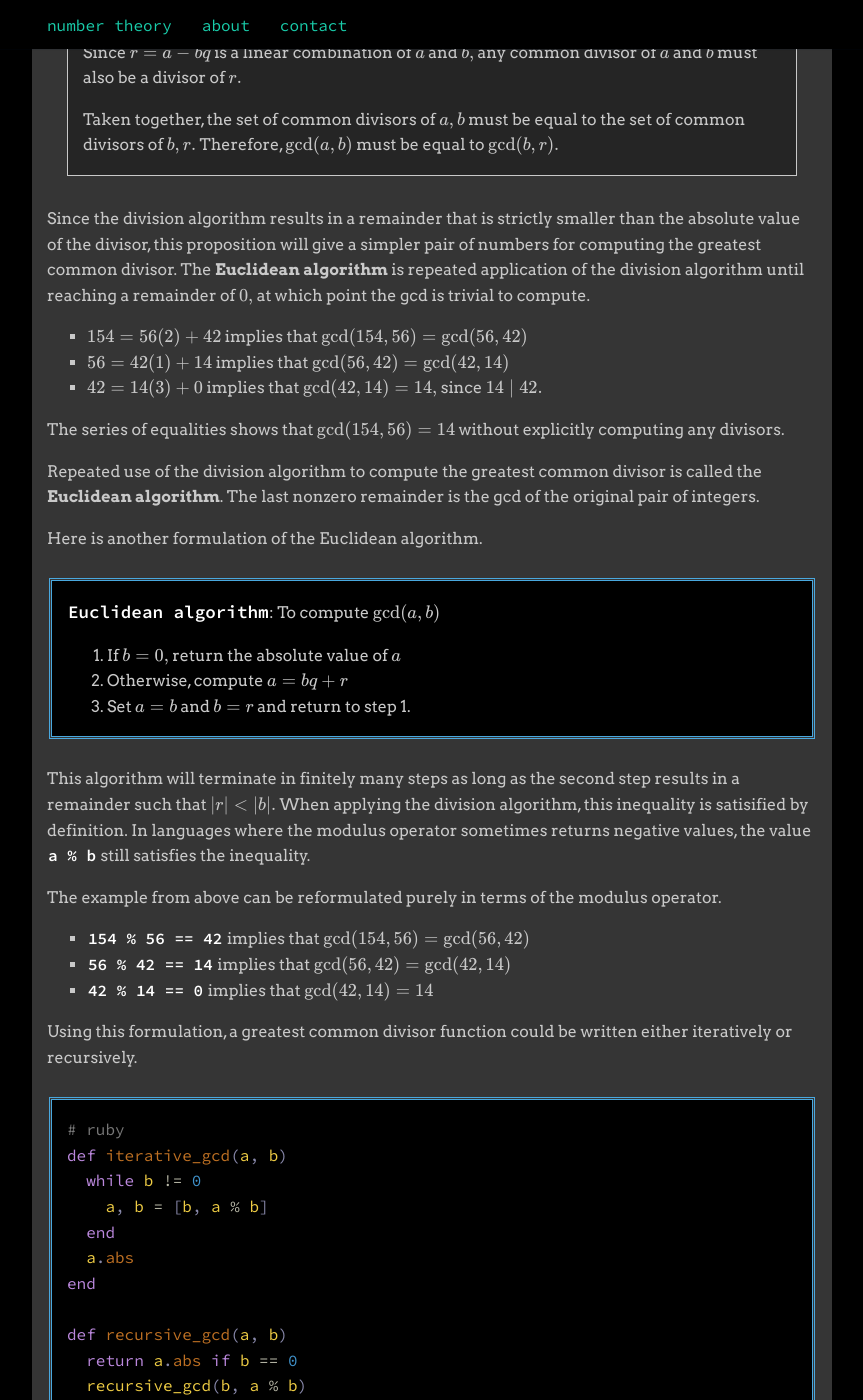
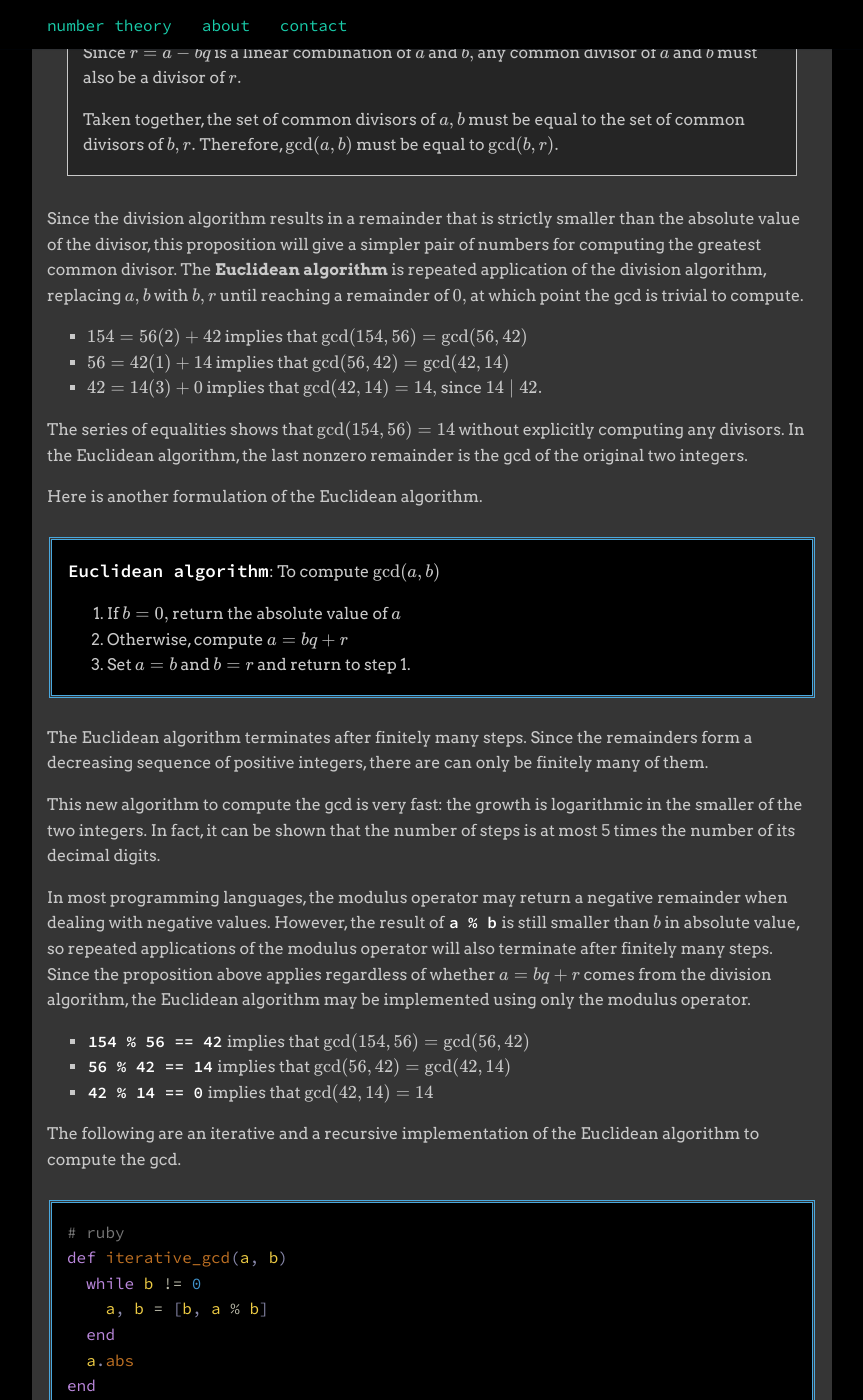
Before and after one commit to itscomputers/itscomputers.github.io, a Jekyll site: the page built from _sections/01_03_greatest_common_divisor.md, in a window 1280 px wide and 1400 px high, scrolled down 1417 px. Shown: the whole window, without its empty margins (208-1071 px from the left). Built offline with Jekyll 4.4.1, drawn with Linux system fonts in a browser that asks for light colours; formulas are drawn with MathJax 3; some of the changed text lies outside the part shown.

Commit message:
updates to section 3

```diff
--- a/_sections/01_03_greatest_common_divisor.md
+++ b/_sections/01_03_greatest_common_divisor.md
@@ -88,9 +88,9 @@ developing a more efficient algorithm to compute the gcd.
 Since the division algorithm results in a remainder that is strictly
 smaller than the absolute value of the divisor, this proposition will give
 a simpler pair of numbers for computing the greatest common divisor.  The
-**Euclidean algorithm** is repeated application of the division algorithm
-until reaching a remainder of $$ 0, $$ at which point the gcd is trivial
-to compute.
+**Euclidean algorithm** is repeated application of the division algorithm,
+replacing $$ a, b $$ with $$ b, r $$ until reaching a remainder of $$ 0, $$
+at which point the gcd is trivial to compute.
 
 - $$ 154 = 56(2) + 42 $$ implies that $$ \gcd(154, 56) = \gcd(56, 42) $$
 - $$ 56 = 42(1) + 14 $$ implies that $$ \gcd(56, 42) = \gcd(42, 14) $$
@@ -98,11 +98,8 @@ to compute.
 $$ 14 \mid 42. $$
 
 The series of equalities shows that $$ \gcd(154, 56) = 14 $$ without
-explicitly computing any divisors.
-
-Repeated use of the division algorithm to compute the greatest common
-divisor is called the **Euclidean algorithm**.  The last nonzero remainder
-is the gcd of the original pair of integers.
+explicitly computing any divisors.  In the Euclidean algorithm, the last
+nonzero remainder is the gcd of the original two integers.
 
 Here is another formulation of the Euclidean algorithm.
 
@@ -113,21 +110,29 @@ Here is another formulation of the Euclidean algorithm.
 > 2. Otherwise, compute $$ a = bq + r $$
 > 3. Set $$ a = b $$ and $$ b = r $$ and return to step 1.
 
-This algorithm will terminate in finitely many steps as long as the second
-step results in a remainder such that $$ |r| < |b|. $$  When applying the
-division algorithm, this inequality is satisified by definition.  In
-languages where the modulus operator sometimes returns negative values,
-the value `a % b` still satisfies the inequality.
+The Euclidean algorithm terminates after finitely many steps.  Since the
+remainders form a decreasing sequence of positive integers, there are
+can only be finitely many of them.
 
-The example from above can be reformulated purely in terms of the modulus
-operator.
+This new algorithm to compute the gcd is very fast: the growth is
+logarithmic in the smaller of the two integers.  In fact, it can be shown
+that the number of steps is at most 5 times the number of its decimal
+digits.
+
+In most programming languages, the modulus operator may return a negative
+remainder when dealing with negative values.  However, the result of
+`a % b` is still smaller than $$ b $$ in absolute value, so repeated
+applications of the modulus operator will also terminate after finitely
+many steps.  Since the proposition above applies regardless of whether
+$$ a = bq + r $$ comes from the division algorithm, the Euclidean
+algorithm may be implemented using only the modulus operator.
 
 - `154 % 56 == 42` implies that $$ \gcd(154, 56) = \gcd(56, 42) $$
 - `56 % 42 == 14` implies that $$ \gcd(56, 42) = \gcd(42, 14) $$
 - `42 % 14 == 0` implies that $$ \gcd(42, 14) = 14 $$
 
-Using this formulation, a greatest common divisor function could be written
-either iteratively or recursively.
+The following are an iterative and a recursive implementation of the
+Euclidean algorithm to compute the gcd.
 
 {% highlight ruby %}
 # ruby
@@ -143,11 +148,6 @@ def recursive_gcd(a, b)
   recursive_gcd(b, a % b)
 end
 {% endhighlight %}
-
-This new algorithm to compute the gcd is very fast: the growth is
-logarithmic in the smaller of the two integers.  In fact, it can be shown
-that the number of steps is at most 5 times the number of its decimal
-digits.
 
 ---
 ### think about it
```
